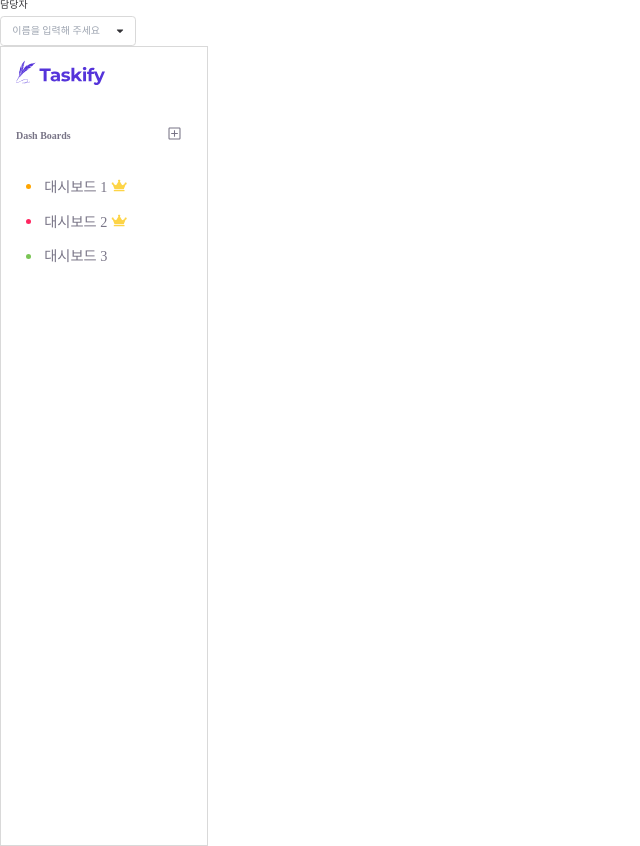
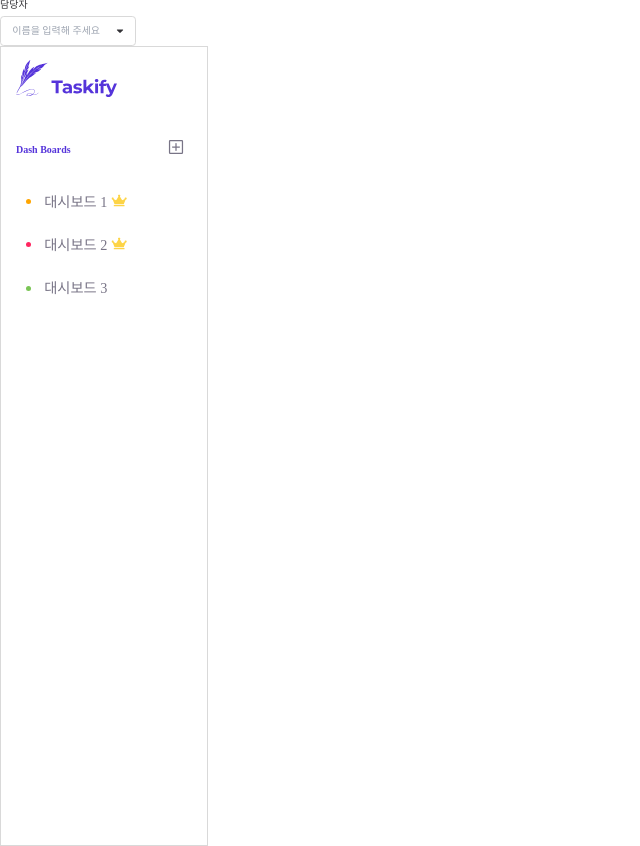
Before and after one commit to sprint-part3-team11/taskify, a Next.js app: page /jy in a window 1280 px wide. Shown: the whole page, without its empty margins (0-640 px from the left). Built offline with nearby package versions, Linux system fonts and the light colour scheme.

Commit message:
style: 사이드바 스타일 적용

```diff
--- a/src/components/common/SideBar.tsx
+++ b/src/components/common/SideBar.tsx
@@ -2,6 +2,7 @@ import { useRouter } from 'next/router';
 import { useState } from 'react';
 import CircleColor from './CircleColor';
 import styled from 'styled-components';
+import MEDIA_QUERIES from '@/constants/MEDIAQUERIES';
 import AddDashBoardIcon from '@/public/icon/addDashboardBox.svg';
 import CreateByMe from '@/public/icon/creatByMe.svg';
 import LogoIcon from '@/public/icon/logo.svg';
@@ -14,10 +15,27 @@ const S = {
     padding: 1.25rem 1.5rem;
     border: 1px solid ${({ theme }) => theme.color.grayLight};
     background-color: ${({ theme }) => theme.color.white};
+
+    ${MEDIA_QUERIES.onTablet} {
+      width: 15rem;
+    }
+
+    ${MEDIA_QUERIES.onMobile} {
+      width: 7rem;
+    }
   `,
   Logo: styled.div`
     margin-bottom: 3.75rem;
     cursor: pointer;
+
+    ${MEDIA_QUERIES.onMobile} {
+      margin-left: 0.625rem;
+    }
+  `,
+  LogoText: styled(LogoText)`
+    ${MEDIA_QUERIES.onMobile} {
+      display: none;
+    }
   `,
   AddDashBoard: styled.div`
     display: flex;
@@ -26,19 +44,44 @@ const S = {
   `,
   AddText: styled.span`
     padding-top: 3%;
-    color: ${({ theme }) => theme.color.grayDark};
+    color: ${({ theme }) => theme.color.main};
     font-size: 1rem;
     font-weight: 700;
     margin-right: 9.5rem;
+
+    ${MEDIA_QUERIES.onTablet} {
+      margin-right: 3.5rem;
+    }
+
+    ${MEDIA_QUERIES.onMobile} {
+      display: none;
+    }
   `,
   AddDashBoardIcon: styled(AddDashBoardIcon)`
     cursor: pointer;
+
+    ${MEDIA_QUERIES.onMobile} {
+      margin-left: 0.7rem;
+    }
   `,
   DashboardItemWrapper: styled.div`
     display: flex;
     align-items: center;
     padding: 10px;
+    margin-top: 0.85rem;
+
+    &:hover {
+      background: var(--violet-violet-8, #f1effd);
+      border-radius: 0.55rem;
+    }
+
+    ${MEDIA_QUERIES.onMobile} {
+      padding: 1.25rem;
+      margin-top: 0.85rem;
+      margin-left: 0.2rem;
+    }
   `,
+  CircleColor: styled(CircleColor)``,
   DashboardItem: styled.li<{ active: boolean }>`
     cursor: pointer;
     color: ${({ theme }) => theme.color.grayDark};
@@ -46,6 +89,10 @@ const S = {
     font-weight: 500;
     ${({ active }) => active && `font-weight: bold;`}
     margin-left: 1.325rem;
+
+    ${MEDIA_QUERIES.onMobile} {
+      display: none;
+    }
   `,
 };
 
@@ -77,7 +124,7 @@ const Sidebar: React.FC<SidebarProps> = ({ dashboards }) => {
     <S.SidebarWrapper>
       <S.Logo onClick={handleLogoClick}>
         <LogoIcon />
-        <LogoText />
+        <S.LogoText />
       </S.Logo>
       <S.AddDashBoard>
         <S.AddText>Dash Boards</S.AddText>
@@ -86,7 +133,7 @@ const Sidebar: React.FC<SidebarProps> = ({ dashboards }) => {
       <ul>
         {updatedDashboards.map((dashboard) => (
           <S.DashboardItemWrapper key={dashboard.id}>
-            <CircleColor color={dashboard.color} />
+            <S.CircleColor color={dashboard.color} />
             <S.DashboardItem
               active={dashboard.id === router.query.dashboardId}
               onClick={() => handleDashboardClick(dashboard.id)}
@@ -96,7 +143,7 @@ const Sidebar: React.FC<SidebarProps> = ({ dashboards }) => {
           </S.DashboardItemWrapper>
         ))}
       </ul>
-      {/* 모달 추가 */}
+      {/* 여기에 모달 추가 */}
     </S.SidebarWrapper>
   );
 };
```
Also changed, not shown: public/icon/addDashboardBox.svg, public/icon/logo.svg.
